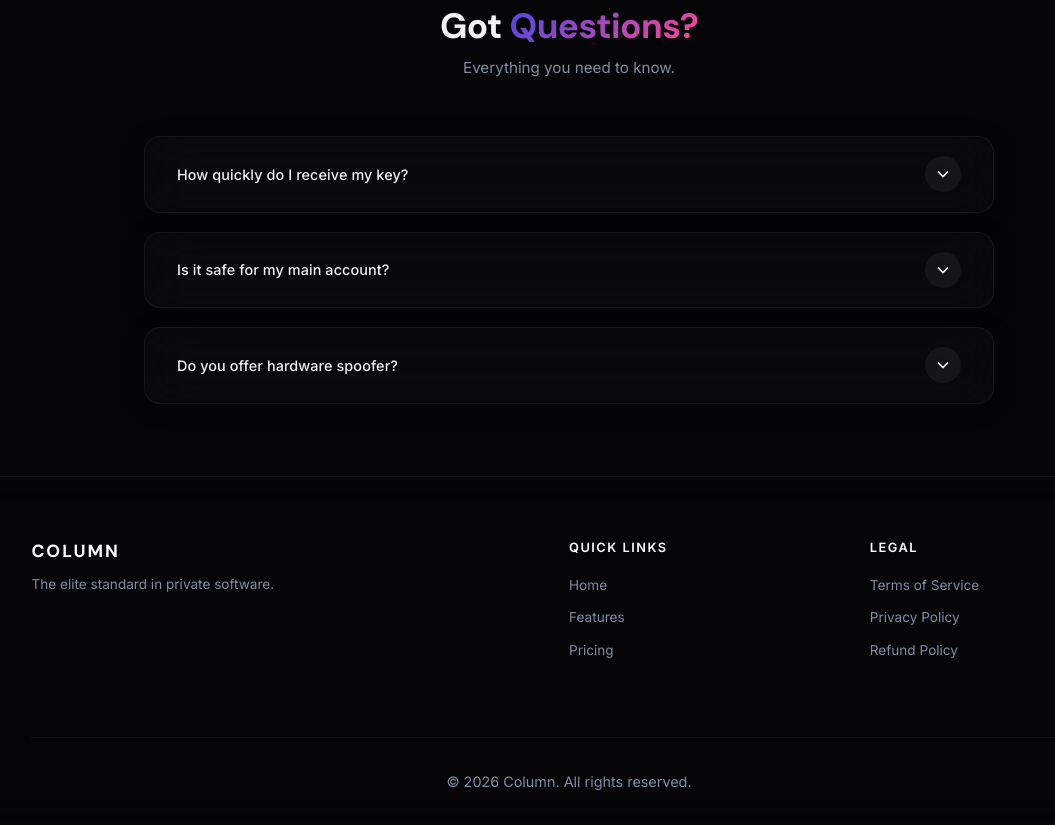
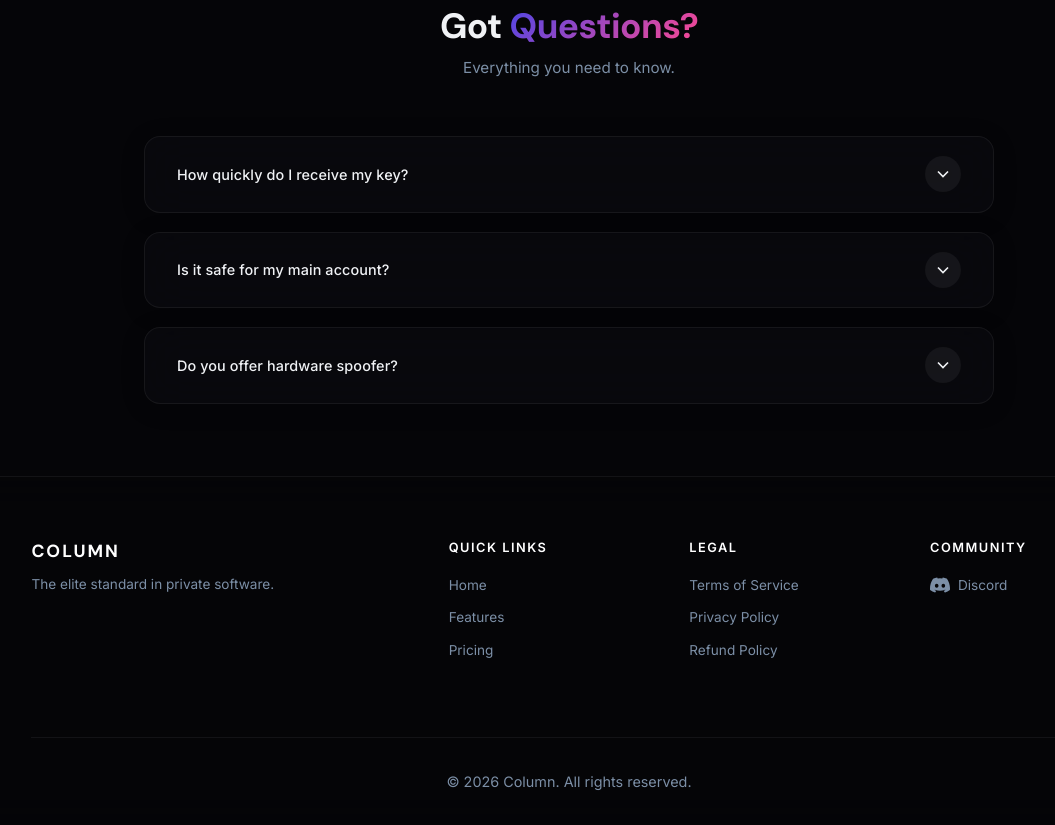
Before and after one commit to gustavsimsbussines-lgtm/column, a website: page index.html in a window 1280 px wide. Shown: the part 2439-3264 px from the top of the page, without its empty margins (71-1126 px from the left). Drawn offline with Linux system fonts and the light colour scheme.

Commit message:
Added Discord link to footer

```diff
--- a/index.html
+++ b/index.html
@@ -293,6 +293,13 @@
                     <a href="#">Privacy Policy</a>
                     <a href="#">Refund Policy</a>
                 </div>
+                <div class="footer-links">
+                    <h4>Community</h4>
+                    <a href="https://discord.gg/ybzqWHPaFH" target="_blank" style="display: flex; align-items: center; gap: 8px;">
+                        <svg viewBox="0 0 24 24" width="20" height="20" fill="currentColor"><path d="M20.317 4.37a19.791 19.791 0 0 0-4.885-1.515a.074.074 0 0 0-.079.037c-.21.375-.444.864-.608 1.25a18.27 18.27 0 0 0-5.487 0a12.64 12.64 0 0 0-.617-1.25a.077.077 0 0 0-.079-.037A19.736 19.736 0 0 0 3.677 4.37a.07.07 0 0 0-.032.027C.533 9.046-.32 13.58.099 18.057a.082.082 0 0 0 .031.057a19.9 19.9 0 0 0 5.993 3.03a.078.078 0 0 0 .084-.028a14.09 14.09 0 0 0 1.226-1.994a.076.076 0 0 0-.041-.106a13.107 13.107 0 0 1-1.872-.892a.077.077 0 0 1-.008-.128a10.2 10.2 0 0 0 .372-.292a.074.074 0 0 1 .077-.01c3.928 1.793 8.18 1.793 12.062 0a.074.074 0 0 1 .078.01c.12.098.246.198.373.292a.077.077 0 0 1-.006.127a12.299 12.299 0 0 1-1.873.892a.077.077 0 0 0-.041.107c.36.698.772 1.362 1.225 1.993a.076.076 0 0 0 .084.028a19.839 19.839 0 0 0 6.002-3.03a.077.077 0 0 0 .032-.054c.5-5.177-.838-9.674-3.549-13.66a.061.061 0 0 0-.031-.028zM8.02 15.33c-1.183 0-2.157-1.085-2.157-2.419c0-1.333.956-2.419 2.157-2.419c1.21 0 2.176 1.096 2.157 2.42c0 1.333-.956 2.418-2.157 2.418zm7.975 0c-1.183 0-2.157-1.085-2.157-2.419c0-1.333.955-2.419 2.157-2.419c1.21 0 2.176 1.096 2.157 2.42c0 1.333-.946 2.418-2.157 2.418z"/></svg>
+                        Discord
+                    </a>
+                </div>
             </div>
             <div class="footer-bottom">
                 <p>&copy; 2026 Column. All rights reserved.</p>
--- a/style.css
+++ b/style.css
@@ -1050,7 +1050,7 @@ footer {
 
 .footer-top {
     display: grid;
-    grid-template-columns: 2fr 1fr 1fr;
+    grid-template-columns: 2fr 1fr 1fr 1fr;
     gap: 4rem;
     margin-bottom: 4rem;
 }
```
